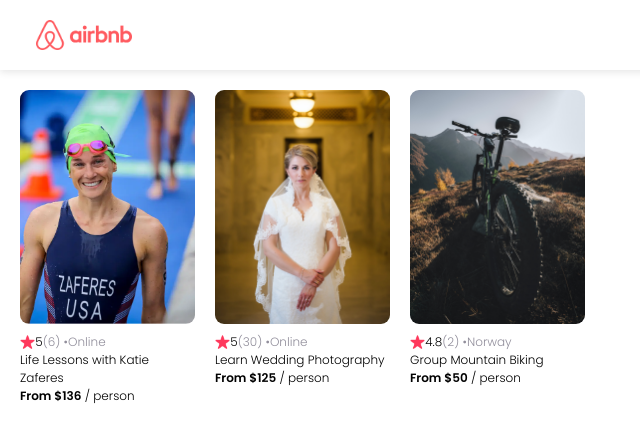
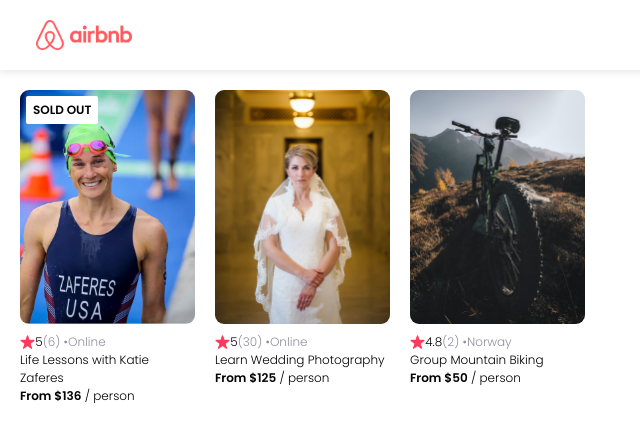
Before and after one commit to Fatima-hub333/Airbnb-React-Project, a React (Create React App) app: page / in a window 1280 px wide. Shown: the top 440 px of the page, without its empty margins (0-640 px from the left). Built offline with nearby package versions, Linux system fonts and the light colour scheme.

Commit message:
Sold-Out Badge

```diff
--- a/src/App.js
+++ b/src/App.js
@@ -16,6 +16,7 @@
         country={item.location}
         title={item.title}
         price={item.price}
+        openSpots={item.openSpots}
       />
     )
   })
--- a/src/components/Card.js
+++ b/src/components/Card.js
@@ -1,9 +1,16 @@
 import React from 'react'
 
 export default function Card(props) {
-  // console.log(props)
+   let badgeText
+    if (props.openSpots === 0) {
+        badgeText = "SOLD OUT"
+    } else if (props.location === "Online") {
+        badgeText = "ONLINE"
+    }
+
   return (
     <div className="card">
+      {badgeText && <div className="card--badge">{badgeText} </div>}
       <img src={`../images/${props.img}`} className="card--image" alt=""card-1/>
       <div className="card--stats">
         <img src={'../images/star.png'} alt="rating" className="card--star"/>
--- a/src/index.css
+++ b/src/index.css
@@ -84,6 +84,7 @@
     flex: 0 0 auto;         /* ADD */
     display: flex;          /* ADD */
     flex-direction: column; /* ADD */
+    position: relative;
 }
 
 .card--image {
@@ -97,3 +98,13 @@
     overflow: hidden;
     text-overflow: ellipsis;
 }
+
+.card--badge {
+  position: absolute;
+  top: 6px;
+  left: 6px;
+  background-color: white;
+  padding: 5px 7px;
+  border-radius: 2px;
+  font-weight: bold;
+}
```
